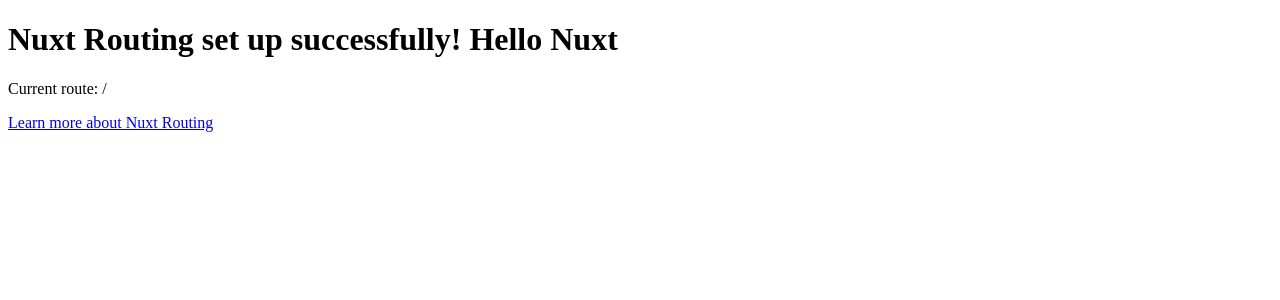
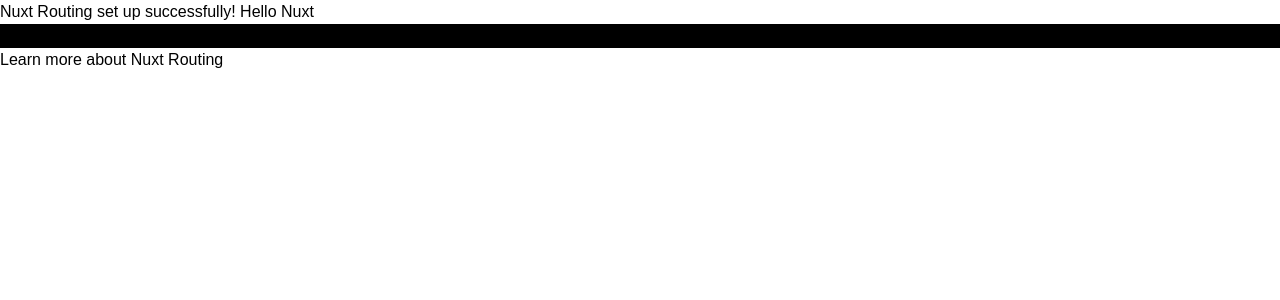
Before and after one commit to romijulianto/nuxt-started, a Nuxt app: page / in a window 1280 px wide. Shown: the top 300 px of the page. Built offline with nearby package versions, Linux system fonts and the light colour scheme.

Commit message:
feat: integrate Tailwind CSS and update index.vue for improved styling

```diff
--- a/nuxt.config.ts
+++ b/nuxt.config.ts
@@ -1,6 +1,7 @@
 export default defineNuxtConfig({
   compatibilityDate: "2024-04-03",
   devtools: { enabled: true },
+  modules: ["@nuxtjs/tailwindcss"],
   runtimeConfig: {
     apiSecret: process.env.NUXT_API_SECRET,
     public: {
--- a/package.json
+++ b/package.json
@@ -14,5 +14,8 @@
     "vue": "latest",
     "vue-router": "latest"
   },
-  "packageManager": "pnpm@9.4.0+sha512.f549b8a52c9d2b8536762f99c0722205efc5af913e77835dbccc3b0b0b2ca9e7dc8022b78062c17291c48e88749c70ce88eb5a74f1fa8c4bf5e18bb46c8bd83a"
+  "packageManager": "pnpm@9.4.0+sha512.f549b8a52c9d2b8536762f99c0722205efc5af913e77835dbccc3b0b0b2ca9e7dc8022b78062c17291c48e88749c70ce88eb5a74f1fa8c4bf5e18bb46c8bd83a",
+  "devDependencies": {
+    "@nuxtjs/tailwindcss": "^6.12.2"
+  }
 }
--- a/pages/index.vue
+++ b/pages/index.vue
@@ -10,7 +10,7 @@
 <template>
   <div>
     <h1>Nuxt Routing set up successfully! {{ appConfig.title }}</h1>
-    <p>Current route: {{ route.path }}</p>
+    <p class="bg-black">Current route: {{ route.path }}</p>
     <a href="https://nuxt.com/docs/getting-started/routing" target="_blank">Learn more about Nuxt Routing</a>
   </div>
 </template>
--- /dev/null
+++ b/tailwind.config.ts
@@ -0,0 +1,13 @@
+/** @type {import('tailwindcss').Config} */
+export default {
+  content: [],
+  theme: {
+    extend: {
+      fontFamily: {
+        sans: ["Plus Jakarta Sans Variable", "sans-serif"],
+        mono: ["Roboto Mono Variable", "sans-serif"],
+      },
+    },
+  },
+  plugins: [],
+};
```
Also changed, not shown: 1 other file (tests, documents, lock files or other folders).
